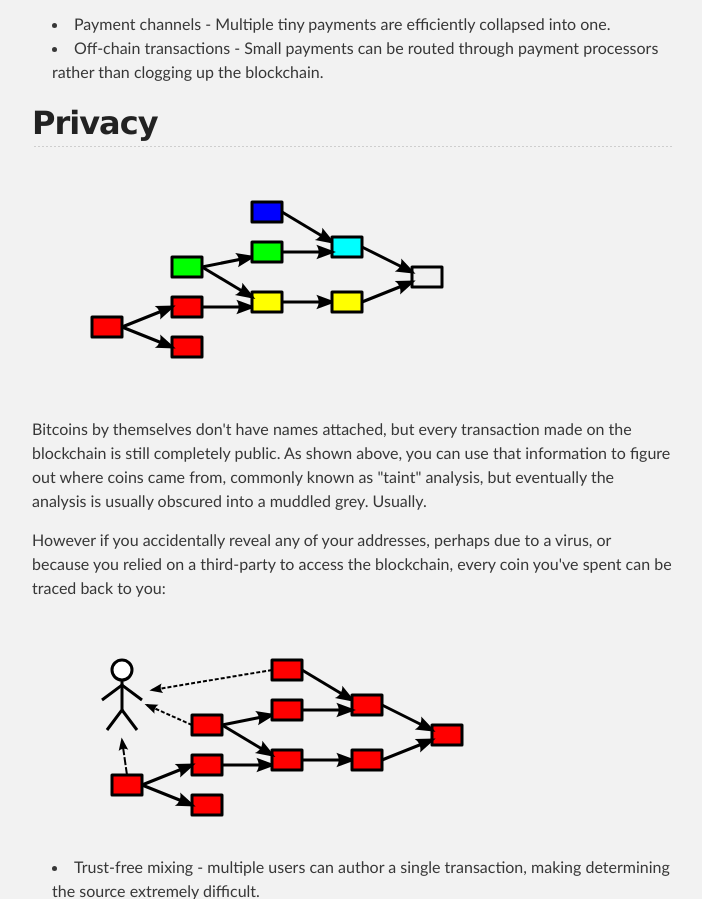
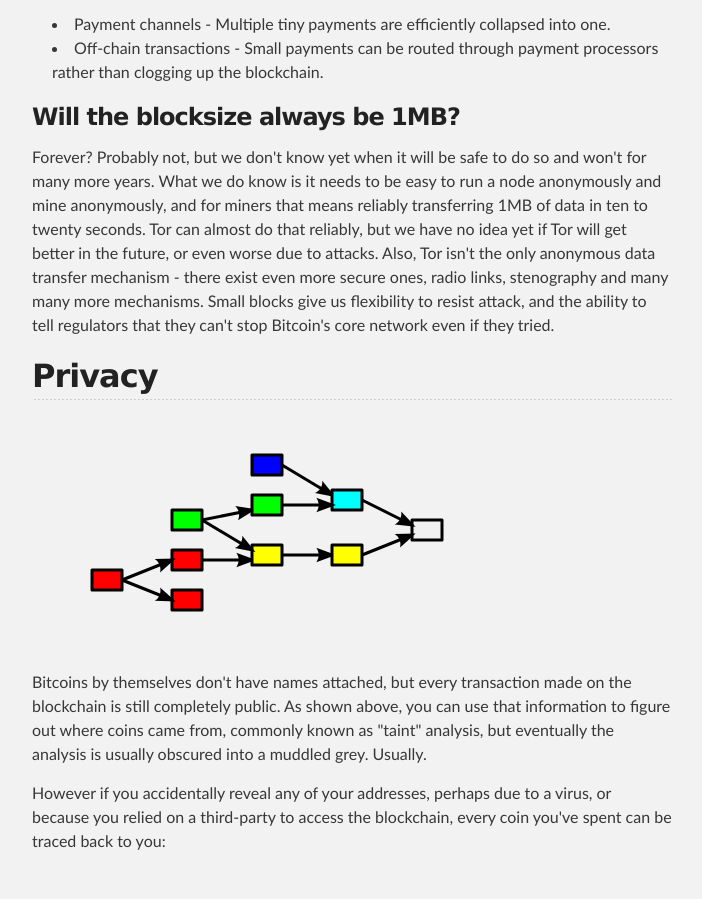
Before and after one commit to keepbitcoinfree/keepbitcoinfree.github.io, a plain HTML site: page index.html in a window 1280 px wide. Shown: the part 1782-2681 px from the top of the page, without its empty margins (288-990 px from the left). Drawn offline with Linux system fonts and the light colour scheme.

Commit message:
add 1MB forever? explanation

```diff
--- a/index.html
+++ b/index.html
@@ -76,6 +76,19 @@
     <li>Off-chain transactions - Small payments can be routed through payment processors rather than clogging up the blockchain.</li>
 </ul>
 
+<h3>Will the blocksize always be 1MB?</h3>
+
+<p>Forever? Probably not, but we don't know yet when it will be safe to do
+so and won't for many more years. What we do know is it needs to be easy to
+run a node anonymously and mine anonymously, and for miners that means
+reliably transferring 1MB of data in ten to twenty seconds. Tor can almost
+do that reliably, but we have no idea yet if Tor will get better in the
+future, or even worse due to attacks. Also, Tor isn't the only anonymous
+data transfer mechanism - there exist even more secure ones, radio links,
+stenography and many many more mechanisms. Small blocks give us flexibility
+to resist attack, and the ability to tell regulators that they can't stop
+Bitcoin's core network even if they tried.</p>
+
 
 <h2>Privacy</h2>
 
```
